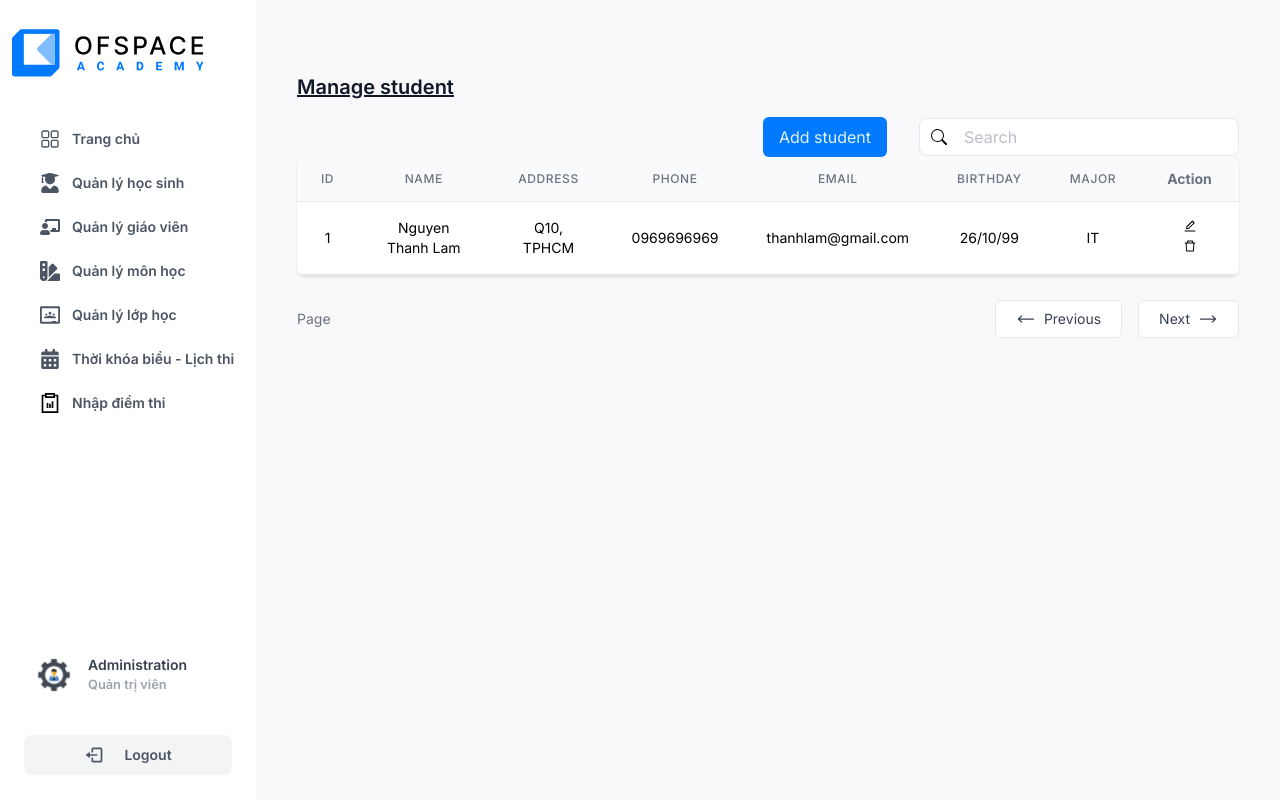
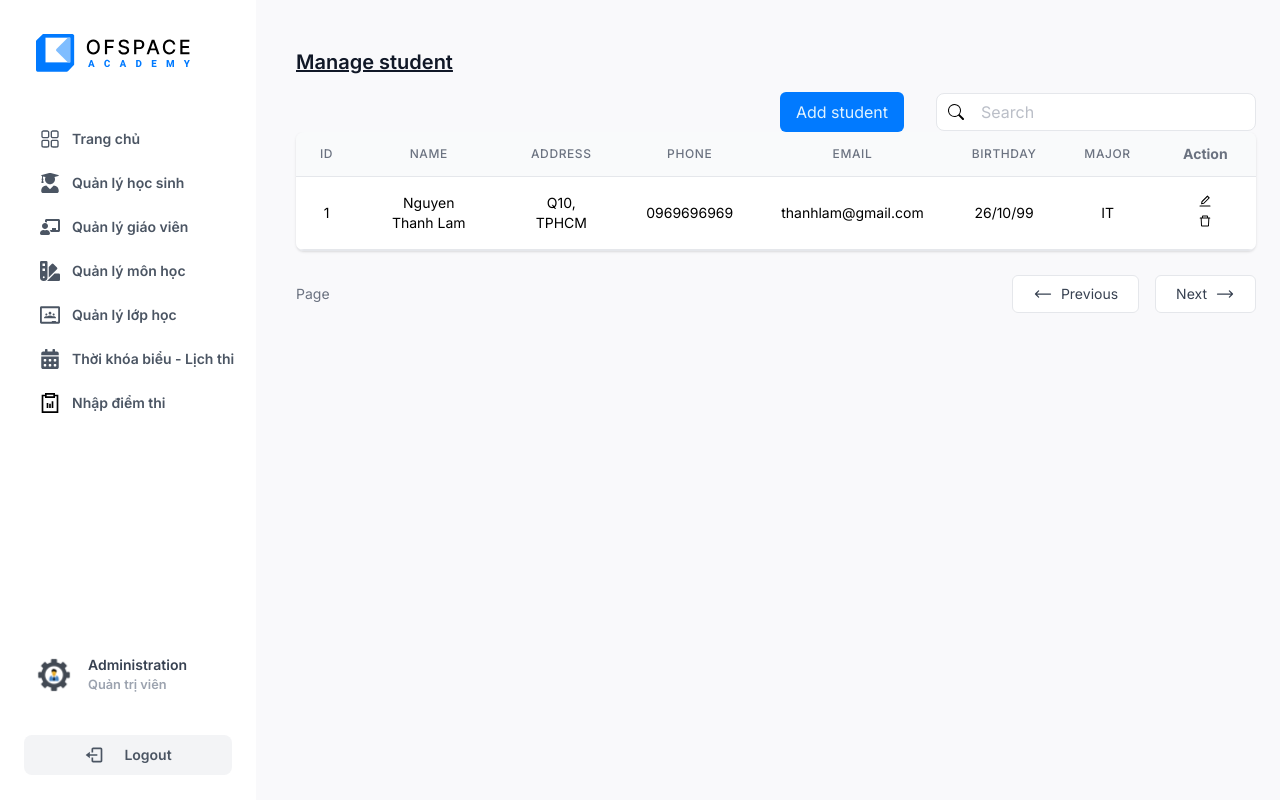
Before and after one commit to nguyentrungtins/student-management-frontend, a Next.js app: page /admin/manage-student in a window 1280 px wide. Built offline with nearby package versions, Linux system fonts and the light colour scheme; sample sign-in values are in the browser's storage.

Commit message:
Tin update layout admin

```diff
--- a/src/app/admin/layout.js
+++ b/src/app/admin/layout.js
@@ -29,7 +29,7 @@ const DashboardLayout = ({ children }) => {
   };
   return (
     <AppWrap>
-      <aside className="p-[25px]">
+      <aside className="pl-6 pr-2">
         <button
           data-drawer-target="default-sidebar"
           data-drawer-toggle="default-sidebar"
@@ -60,7 +60,7 @@ const DashboardLayout = ({ children }) => {
         >
           <div className="flex flex-col justify-between h-full px-3 py-[25px] overflow-y-auto  dark:bg-gray-800">
             <Link href={"/"}>
-              <div className="relative w-5/6 h-14">
+              <div className="relative w-4/6 ml-6 h-14">
                 <Image src={Logo} alt="Logo Images" fill={true} />
               </div>
             </Link>
```
